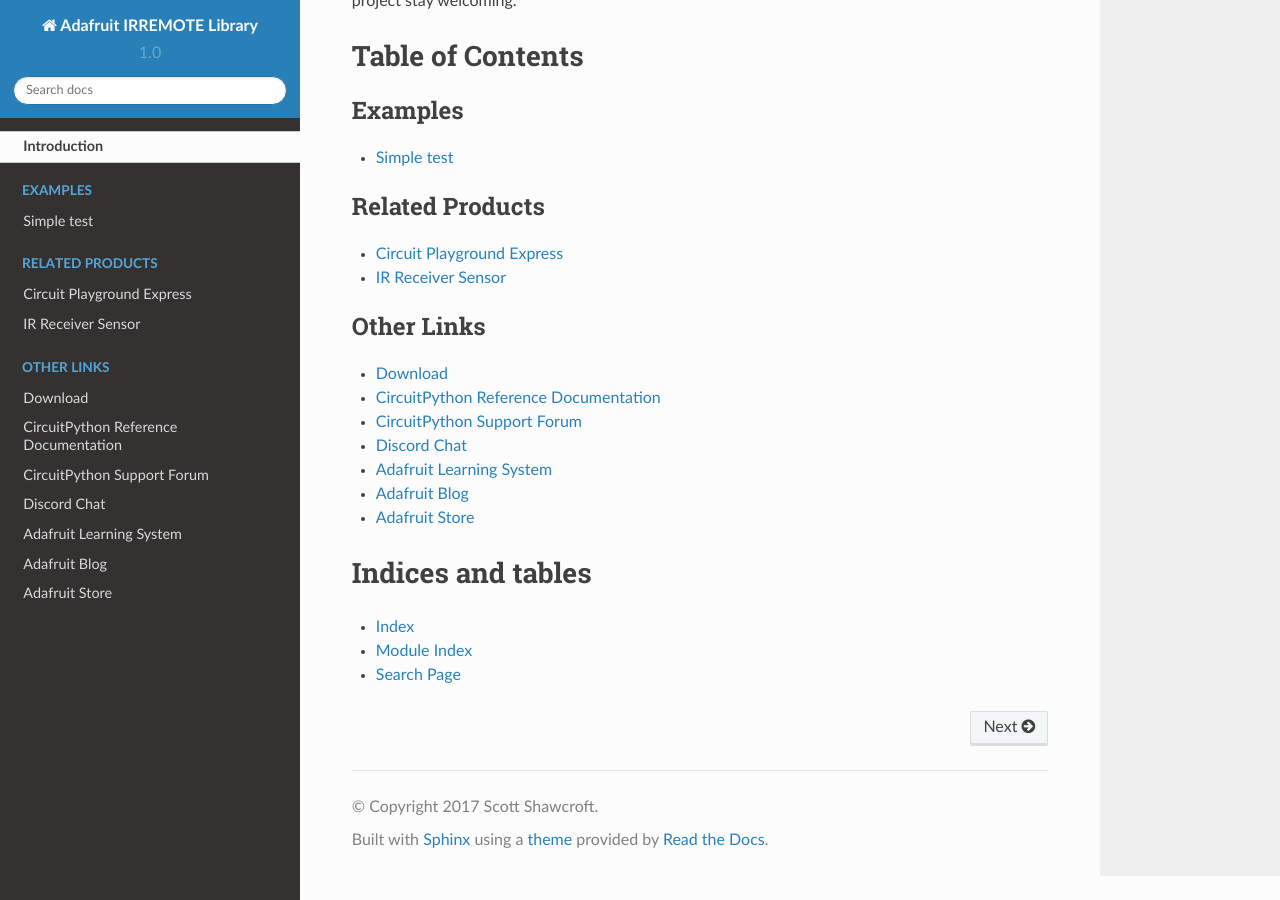
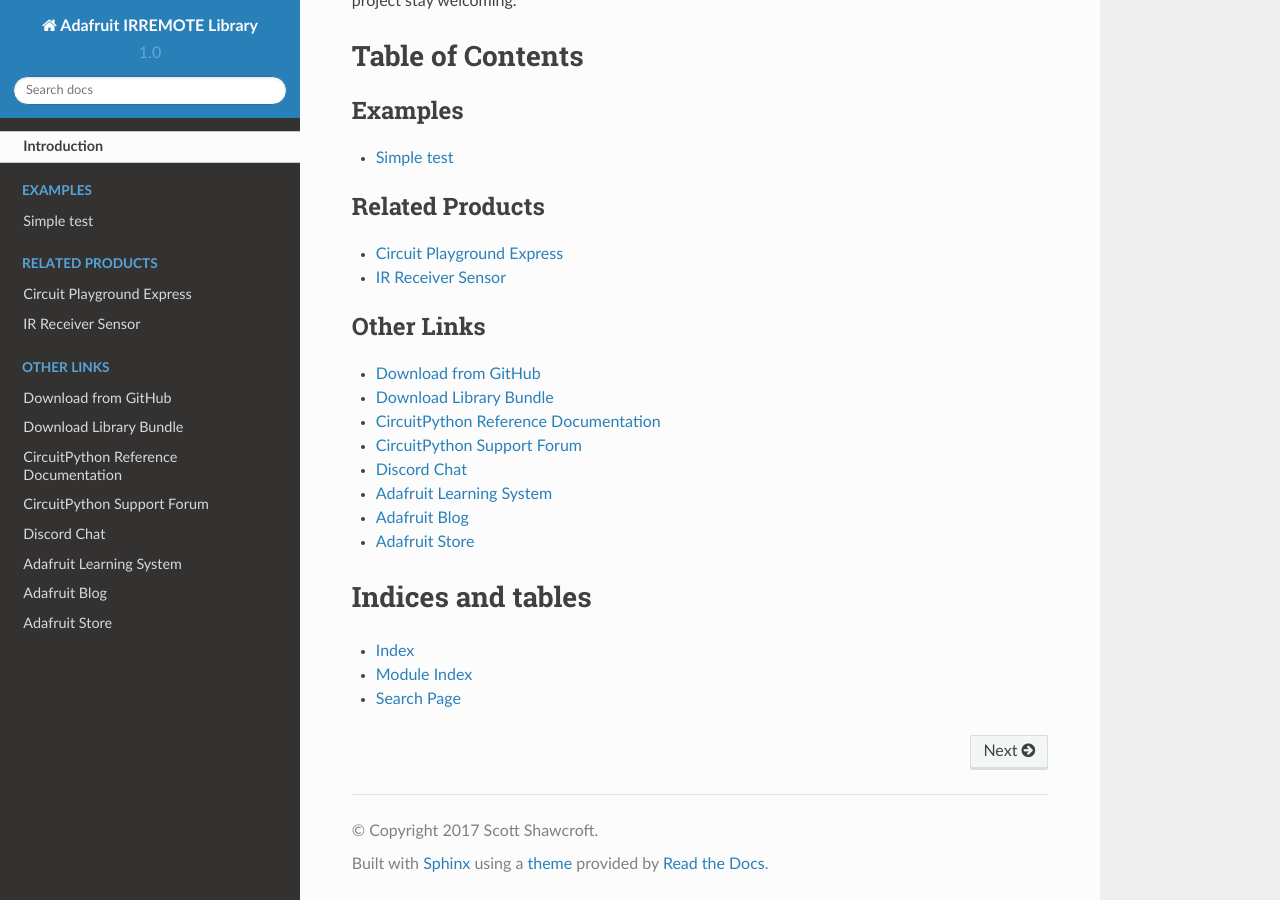
Before and after one commit to adafruit/Adafruit_CircuitPython_IRRemote, a Sphinx documentation site: the page built from docs/index.rst, in a window 1280 px wide and 900 px high, scrolled down 1814 px. Built offline with Sphinx 7.4.7 and the Read the Docs theme 2.0.0, drawn with Linux system fonts in a browser that asks for light colours.

Commit message:
Added cp.org link to index.rst

```diff
--- a/docs/index.rst
+++ b/docs/index.rst
@@ -32,7 +32,8 @@
 .. toctree::
     :caption: Other Links
 
-    Download <https://github.com/adafruit/Adafruit_CircuitPython_IRRemote/releases/latest>
+    Download from GitHub <https://github.com/adafruit/Adafruit_CircuitPython_IRRemote/releases/latest>
+    Download Library Bundle <https://circuitpython.org/libraries>
     CircuitPython Reference Documentation <https://docs.circuitpython.org>
     CircuitPython Support Forum <https://forums.adafruit.com/viewforum.php?f=60>
     Discord Chat <https://adafru.it/discord>
```
